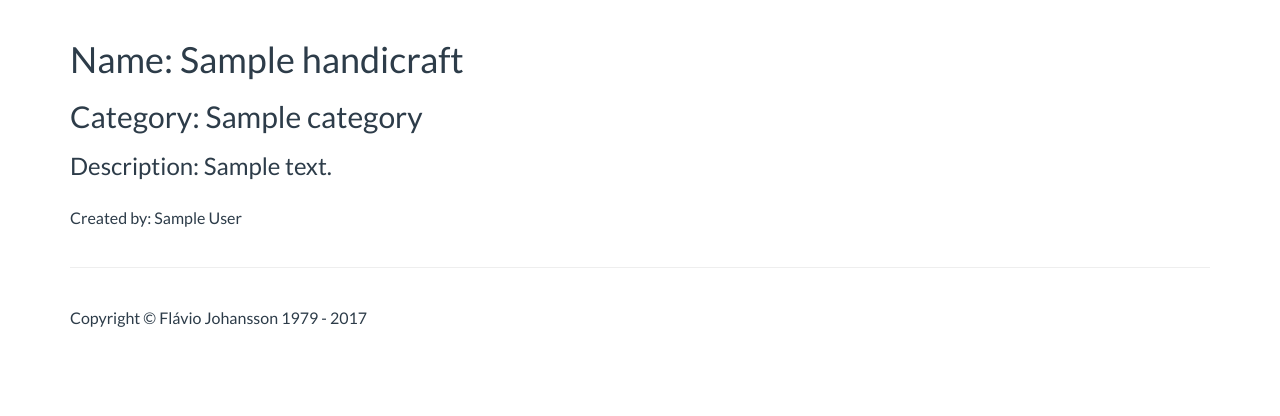
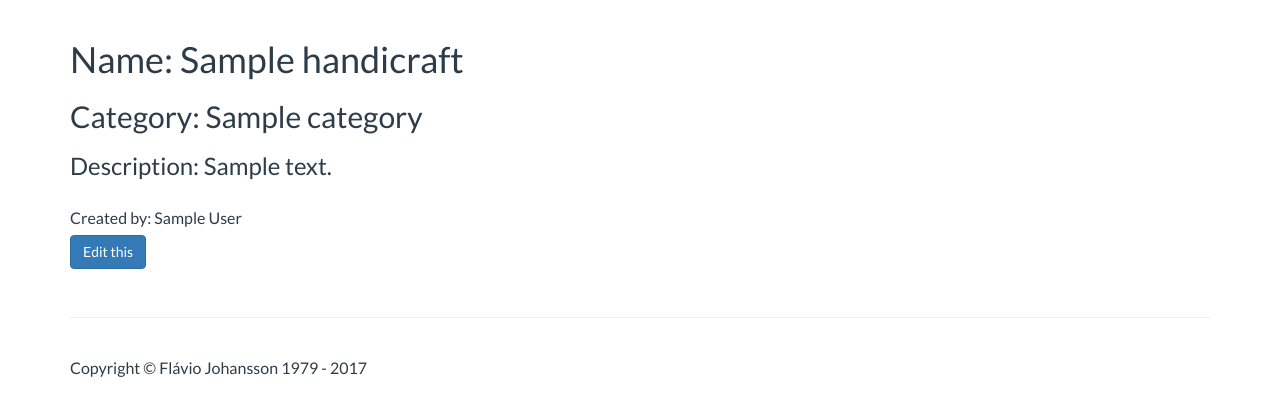
Before and after one commit to flaviojohansson/item-catalog, a Flask app: page /handicraft/1 in a window 1280 px wide. Shown: the part 52-468 px from the top of the page. Run offline with Flask 2, Linux system fonts and the light colour scheme; the visitor is signed in with stand-in values (Sample User, id 1); tables that the repository leaves empty hold one stand-in row (values such as "Sample post"); some libraries are stand-ins or nearby versions.

Commit message:
Add edit button if user is the owner of a handicraft

```diff
--- a/app/templates/handicraft/read.html
+++ b/app/templates/handicraft/read.html
@@ -11,5 +11,9 @@
         Created by: {{ handicraft.user.name }}
         </article>
 
+        {% if ('user_id' in session) and (handicraft.user_id == session['user_id'] )%}
+        <a role="button" role="button" class="btn navbar-btn btn-primary" href="{{url_for('handicraft.update_handicraft', handicraft_id=handicraft.id)}}">Edit this</a>
+        {% endif %}
+
     </section>
 {% endblock %}
```
